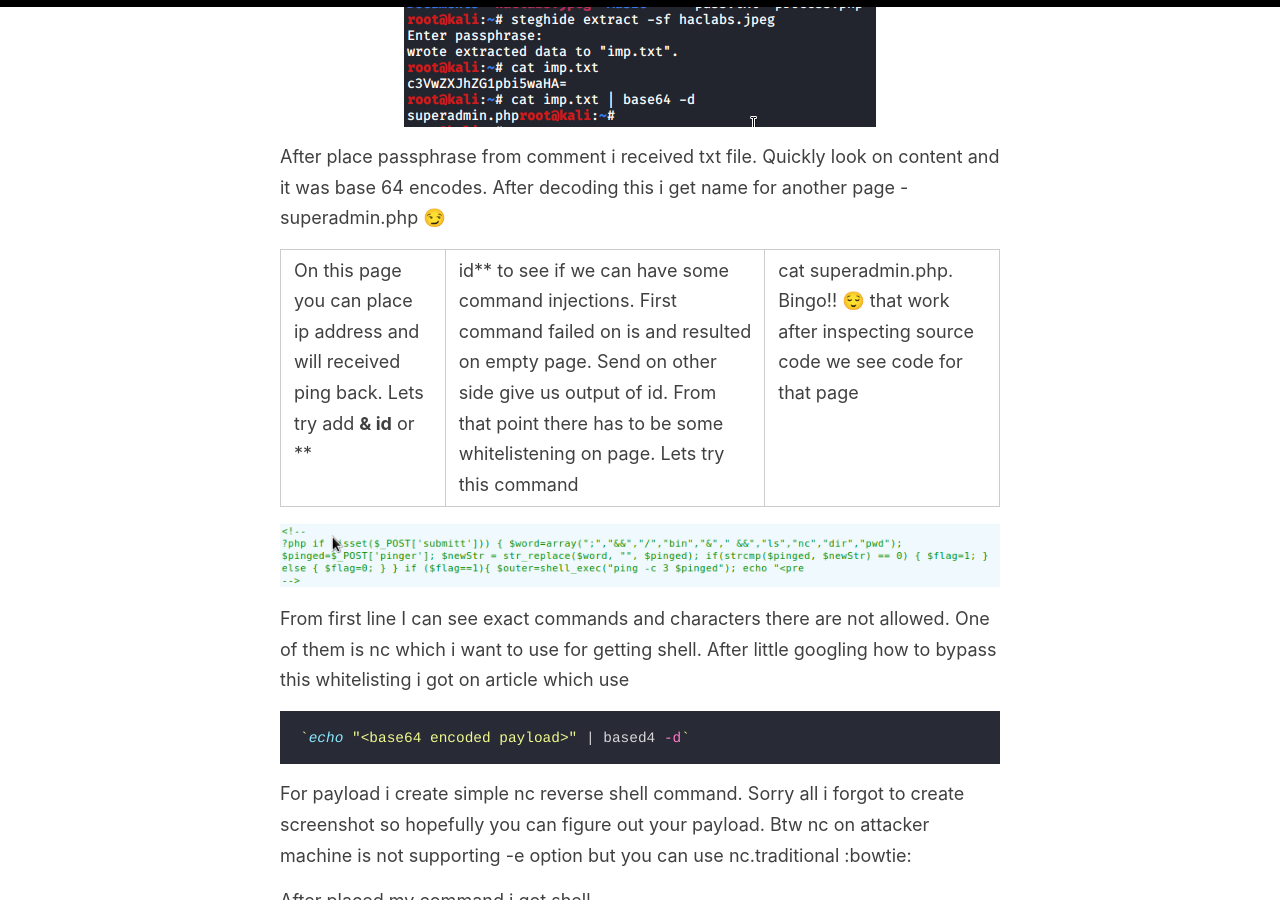
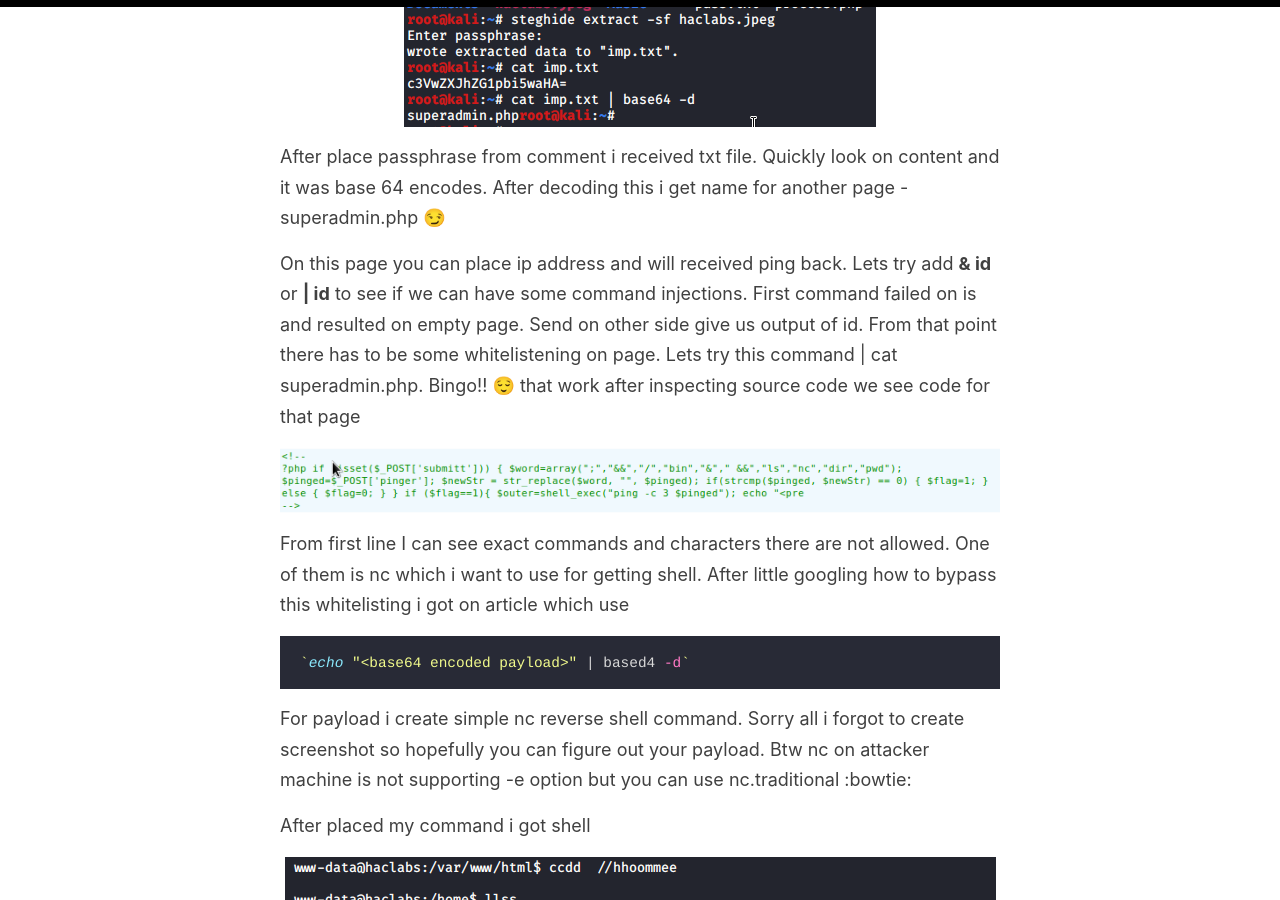
Before and after one commit to spyx/spyx.github.io, a Jekyll site: the page built from _posts/2020-3-23-vulnhub-hl.md, in a window 1280 px wide and 900 px high, scrolled down 1546 px. Built offline with Jekyll 4.4.1, drawn with Linux system fonts in a browser that asks for light colours; emoji names are drawn with the system emoji font.

```diff
--- a/_posts/2020-3-23-vulnhub-hl.md
+++ b/_posts/2020-3-23-vulnhub-hl.md
@@ -32,7 +32,7 @@ I found picture which asked my for passphrase
 
 After place passphrase from comment i received txt file. Quickly look on content and it was base 64 encodes. After decoding this i get name for another page - superadmin.php :smirk:
 
-On this page you can place ip address and will received ping back. Lets try add **& id** or **| id** to see if we can have some command injections. First command failed on is and resulted on empty page. Send on other side give us output of id. From that point there has to be some whitelistening on page. Lets try this command | cat superadmin.php. Bingo!! :relieved: that work after inspecting source code we see code for that page
+On this page you can place ip address and will received ping back. Lets try add **& id** or **\| id** to see if we can have some command injections. First command failed on is and resulted on empty page. Send on other side give us output of id. From that point there has to be some whitelistening on page. Lets try this command \| cat superadmin.php. Bingo!! :relieved: that work after inspecting source code we see code for that page
 
 ![](/images/vuln_hl/injection_comment.png)
 
```
